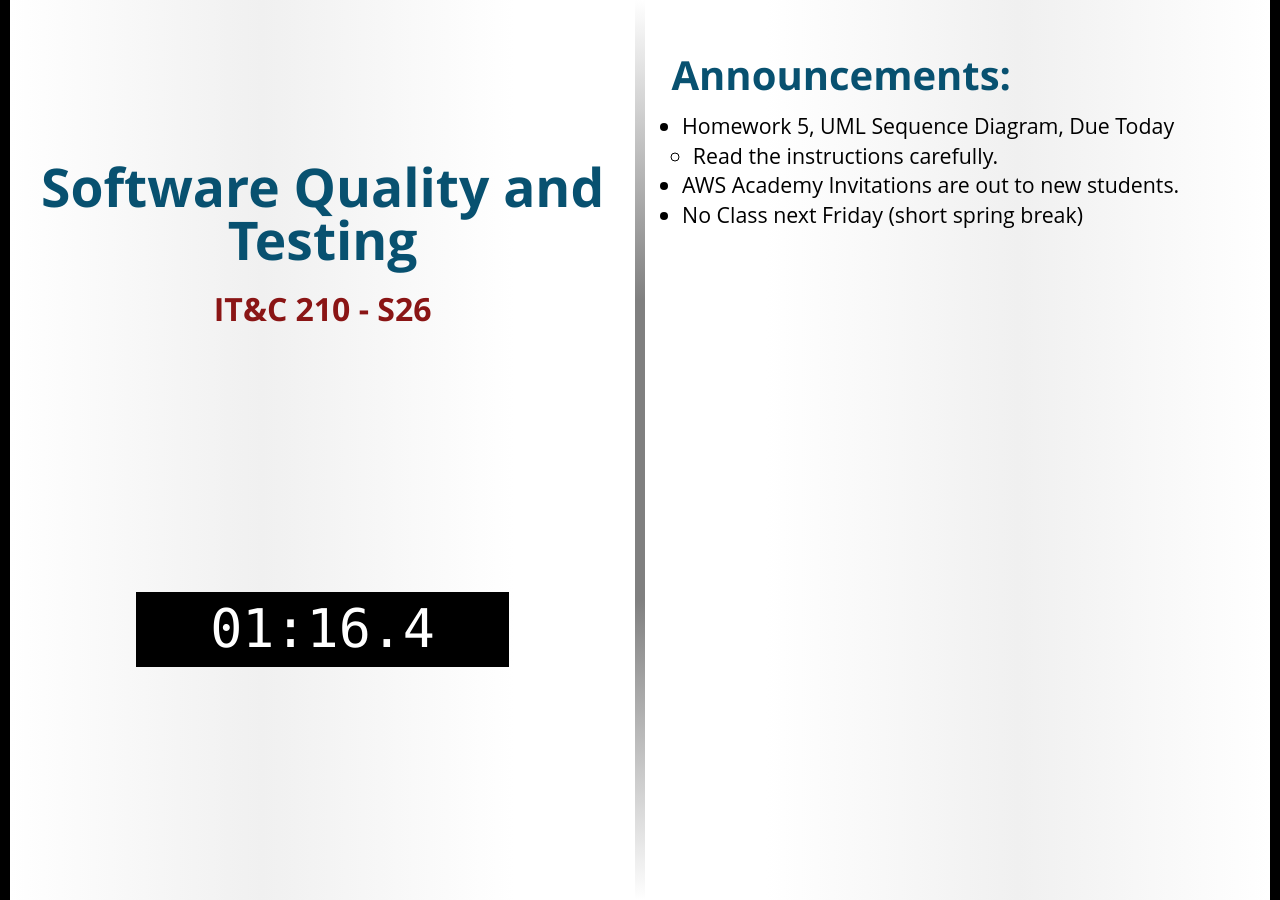
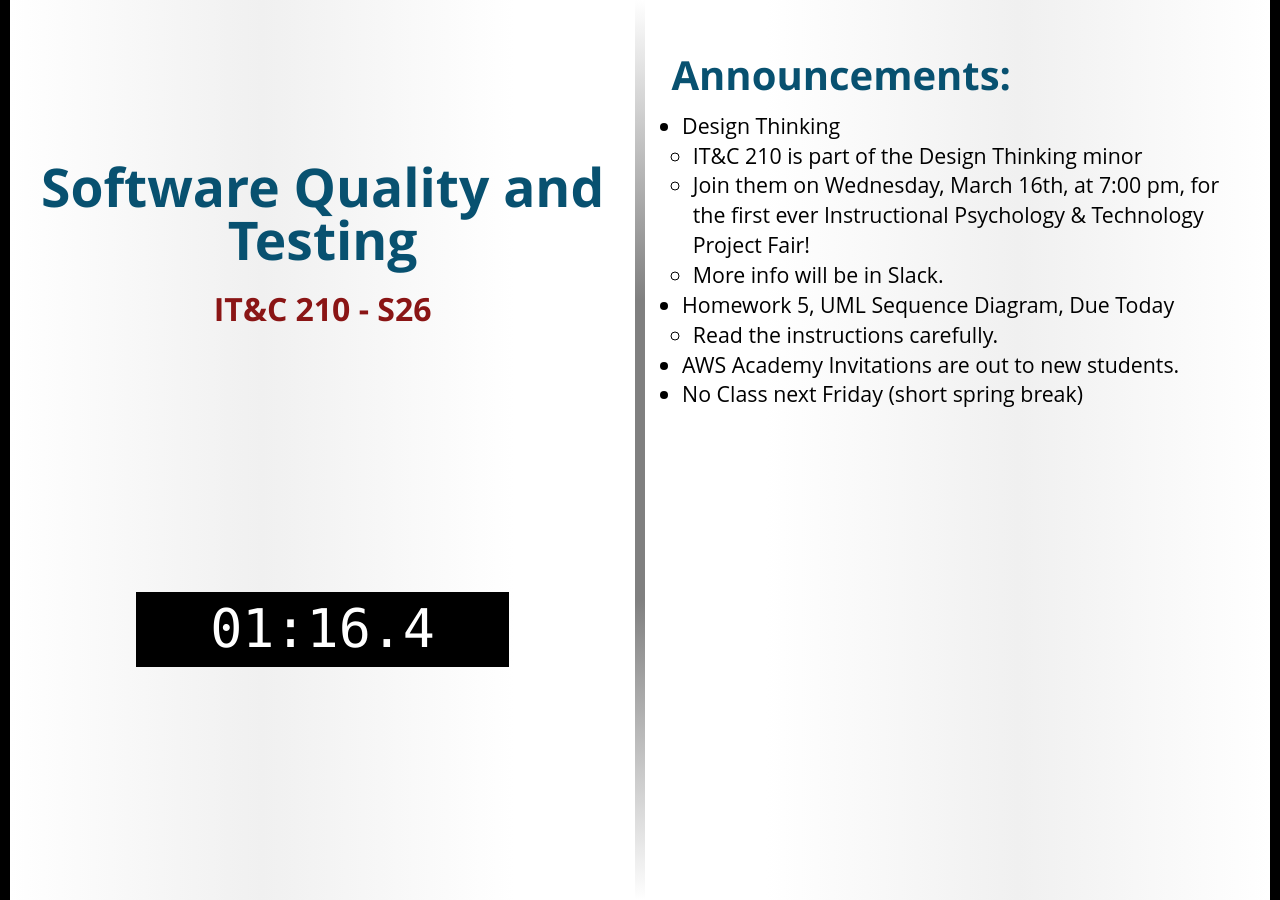
Before and after one commit to BYU-ITC-210/BYU-ITC-210.github.io, a Jekyll site: the page built from _welcome/S26.md, in a window 1280 px wide. Built offline with Jekyll 4.4.1, drawn with Linux system fonts in a browser that asks for light colours; some web fonts are replaced.

Commit message:
Update S26 Announcements

```diff
--- a/_welcome/S26.md
+++ b/_welcome/S26.md
@@ -3,6 +3,10 @@ title: Software Quality and Testing
 session: S26
 ---
 
+* Design Thinking
+    * IT&C 210 is part of the Design Thinking minor
+    * Join them on Wednesday, March 16th, at 7:00 pm, for the first ever Instructional Psychology & Technology Project Fair!
+    * More info will be in Slack.
 * Homework 5, UML Sequence Diagram, Due Today
     * Read the instructions carefully.
 * AWS Academy Invitations are out to new students.
```
